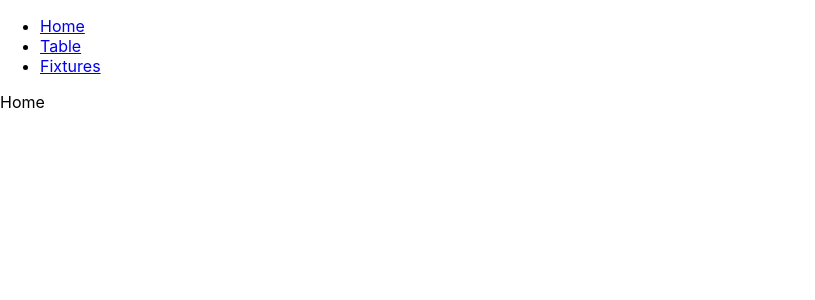
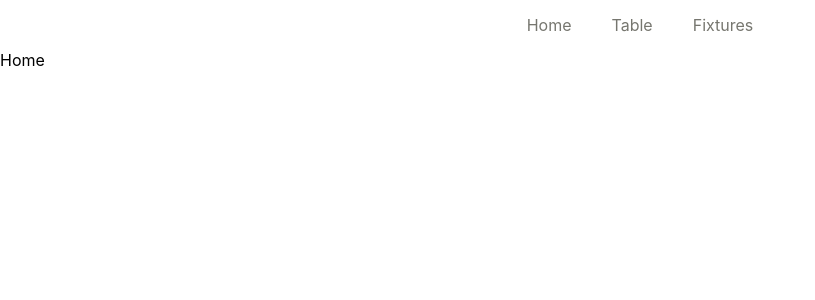
Before and after one commit to pramoch/football, a React (Create React App) app: page / in a window 1280 px wide. Shown: the top 300 px of the page, without its empty margins (0-815 px from the left). Built offline with nearby package versions, Linux system fonts and the light colour scheme.

Commit message:
Update NavBar

```diff
--- a/src/components/NavBar/NavBar.js
+++ b/src/components/NavBar/NavBar.js
@@ -1,19 +1,14 @@
 import React from 'react';
-import { Link } from 'react-router-dom';
+import { NavLink } from 'react-router-dom';
+import styles from './NavBar.module.css';
 
 const NarBar = () => {
   return (
-    <ul>
-      <li>
-        <Link to="/">Home</Link>
-      </li>
-      <li>
-        <Link to="/table">Table</Link>
-      </li>
-      <li>
-        <Link to="/fixtures">Fixtures</Link>
-      </li>
-    </ul>
+    <div className={styles.nav}>
+      <NavLink to="/" activeClassName="active" exact>Home</NavLink>
+      <NavLink to="/table" activeClassName="active">Table</NavLink>
+      <NavLink to="/fixtures" activeClassName="active">Fixtures</NavLink>
+    </div>
   )
 }
 
--- /dev/null
+++ b/src/components/NavBar/NavBar.module.css
@@ -0,0 +1,11 @@
+.nav {
+  display: flex;
+  justify-content: center;
+}
+
+.nav a {
+  color: #76766f;
+  text-decoration: none;
+  line-height: 50px;
+  padding: 0 20px;
+}
```
